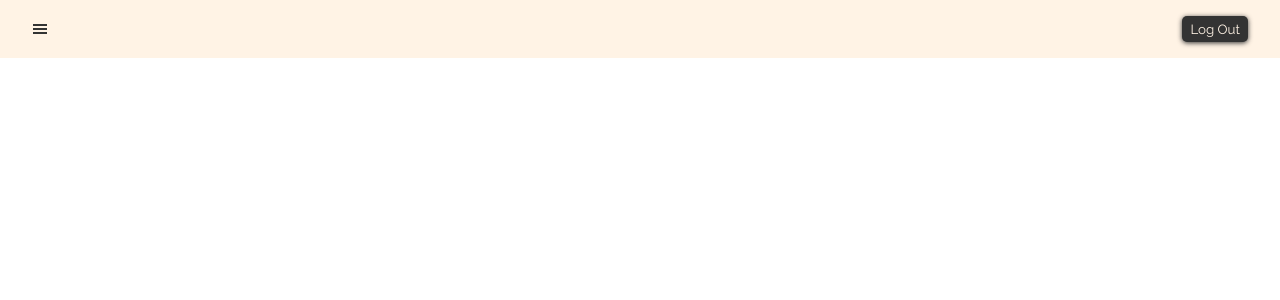
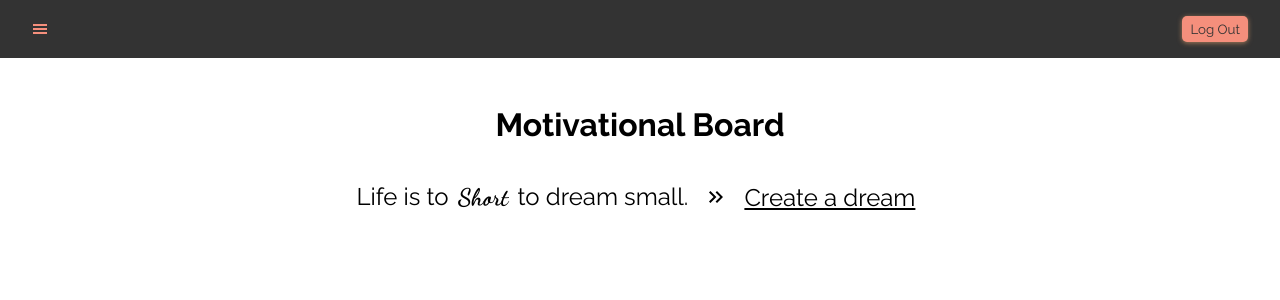
Before and after one commit to DianaEP/motivational-journal, a React (Vite) app: page /motivational-board in a window 1280 px wide. Shown: the top 300 px of the page. Built offline with nearby package versions, Linux system fonts and the light colour scheme.

Commit message:
create and style MotivationalBoard component

```diff
--- a/src/components/authentication/register/Register.jsx
+++ b/src/components/authentication/register/Register.jsx
@@ -14,7 +14,7 @@ export default function Register() {
     return (
       <>
         <div className="wrapper">
-          <div className='auth-container  auth-login'>
+          <div className='auth-container  auth-register'>
 
               <div className="welcome-info welcome-register">
                 <h2>Welcome to <span>About me</span></h2>
--- a/src/components/header/Header.css
+++ b/src/components/header/Header.css
@@ -3,7 +3,7 @@
     justify-content: space-between;
     align-items: center;
     column-gap: 3rem;
-    background-color: var(--color3font);
+    background-color: var(--color1);
     padding: 1rem;
 
 }
@@ -16,7 +16,7 @@
 
 .header svg{
     margin-left: 1rem;
-    color: var(--color1);
+    color: var(--color1-login);
     cursor: pointer;
 }
 
@@ -24,9 +24,9 @@
     padding: 0.3rem 0.5rem;
     font-family: var(--font-family);
     border: none;
-    color: var(--color3font);
-    background-color: var(--color1);
-    box-shadow: 0 1px 5px var(--color1);
+    color: var(--color1);
+    background-color: var(--color1-login);
+    box-shadow: 0 1px 5px var(--color4);
     border-radius: 5px;
     margin-right: 1rem;
     cursor: pointer;
--- a/src/components/motivational-board/MotivationalBoard.css
+++ b/src/components/motivational-board/MotivationalBoard.css
@@ -0,0 +1,175 @@
+.board-wrapper{
+    padding: 2rem;
+}
+
+.display-cards{
+    display: flex;
+    justify-content: space-between;
+    flex-wrap: wrap;
+}
+.board-intro{
+   display: flex;
+   flex-direction: column;
+   row-gap: 1rem;
+}
+
+.board-intro h1{
+    text-align: center;
+    margin: 1rem;
+}
+
+.create{
+    display: flex;
+    justify-content: center;
+    align-items: center;
+    margin-bottom: 2rem;
+}
+
+.create p{
+    font-size: 1.5rem;
+
+}
+
+.create p span{
+    font-family: var(--font-family2);
+    padding: 0.2rem;
+    text-transform: capitalize;
+    font-weight: bold;
+}
+
+.create svg{
+    margin-left: 1rem;
+    font-size: 1.5rem;
+}
+
+.create-btn{
+    background-color: transparent;
+    border: none;
+    font-family: var(--font-family1);
+    font-size: 1.5rem;
+    margin-left: 0.5rem;
+    padding: 0.5rem;
+    text-decoration: underline;
+    cursor: pointer;
+
+
+}
+
+.create-btn:hover{
+    font-family: var(--font-family2);
+    text-decoration: none;
+}
+
+
+.card-container{
+    position: relative;
+    display: flex;
+    flex-direction: column;
+    width: 20rem;
+    height: fit-content;
+    background-color: white;
+    border-radius: 1rem;
+    box-shadow: 0px 10px 8px var(--color1);
+    margin: 0.5rem;
+    padding-bottom: 1rem;
+    overflow: hidden;
+
+    /* transform: rotate(10deg);
+     */
+}
+
+.card-container img{
+    width: 100%;
+    border-radius: 1rem 1rem 0 0;
+
+
+
+}
+
+.card-container > svg{
+    margin-left: 7px;
+    color: var(--color1);
+    cursor: pointer;
+
+}
+
+.card-name-input{
+    color: var(--color1);
+    /* background-color: var(--color3font); */
+    height: 60px;
+    text-align: center;
+    font-size: 1.8rem;
+    outline: none;
+    border: none;
+}
+
+.card-name-input::placeholder{
+    font-family: var(--font-family);
+    text-transform: capitalize;
+    color: var(--color1);
+}
+
+.card-text-input{
+    text-align: center;
+    color: var(--color1);
+    /* background-color: var(--color3font); */
+    font-family: var(--font-family);
+    font-size: 1rem;
+    padding: 0.5rem;
+    outline: none;
+    border: none;
+    border-top: 1px solid var(--color1);
+    resize: none;
+    margin: 0.2rem;
+
+
+}
+
+.card-text-input::placeholder{
+    font-family: var(--font-family);
+    color: var(--color1);
+}
+
+#pin-img{
+    width: 60px;
+    position: absolute;
+    left: 120px;
+    top: 10px;
+}
+
+.hidden-container{
+    height: 32px;
+}
+
+.hidden-style{
+    position: absolute;
+    display:flex;
+    justify-content: space-around;
+    bottom: -60px;
+    transition : all 0.8s;
+    width:100%;
+}
+
+.hidden-style.activated{
+    bottom: 20px;
+}
+
+.hidden-style button{
+    color: var(--color1);
+    background-color: transparent;
+    font-family: var(--font-family);
+    border: 1px solid var(--color1);
+    border-radius: 5px;
+    padding: 3px;
+    cursor: pointer;
+
+}
+
+.hidden-style button:hover{
+    border: 1px solid var(--color1-login);
+}
+
+.button-icons{
+    display: flex;
+    column-gap: 5px;
+}
--- a/src/components/motivational-board/MotivationalBoard.jsx
+++ b/src/components/motivational-board/MotivationalBoard.jsx
@@ -1,11 +1,98 @@
-import "./MotivationalBoard.css"
+import { useState } from "react";
+import "./MotivationalBoard.css";
+import { MdKeyboardDoubleArrowRight } from "react-icons/md";
+import pin from "../../assets/pin.png";
+import { FaArrowsRotate } from "react-icons/fa6";
+import { FaFont } from "react-icons/fa";
+import { IoColorPaletteOutline } from "react-icons/io5";
+import { HiMenuAlt4 } from "react-icons/hi";
 
 export default function MotivationalBoard() {
+  // create card on click button
+  const [cards, setCards] = useState([]);
+  const [showStyleButtons, setShowStyleButtons] = useState(false);
 
+  const showButtons = () => setShowStyleButtons(!showStyleButtons);
 
-    return (
-      <>
+  const addNewCard = () => {
+    const newCard = {
+      id: cards.length + 1,
+      name: "",
+      text: "",
+    };
 
-      </>
-    )
-  }
+    setCards([...cards, newCard]);
+  };
+
+  const nameChange = (event, cardId) => {
+    const updatedName = cards.map((card) =>
+      card.id === cardId ? { ...card, name: event.target.value } : card
+    );
+    setCards(updatedName);
+  };
+
+  const textChange = (event, cardId) => {
+    const updatedText = cards.map((card) =>
+      card.id === cardId ? { ...card, text: event.target.value } : card
+    );
+    setCards(updatedText);
+  };
+
+  return (
+    <>
+      <div className="board-wrapper">
+        <div className="board-intro">
+          <h1>Motivational Board</h1>
+          <div className="create">
+            <p>
+              Life is to <span>short</span> to dream small.
+            </p>
+            <MdKeyboardDoubleArrowRight />
+            <button className="create-btn" onClick={addNewCard}>
+              Create a dream
+            </button>
+          </div>
+        </div>
+
+        <div className="display-cards">
+          {cards.map((card) => (
+            <div key={card.id} className="card-container">
+              <img id="pin-img" src={pin} alt="pin" />
+              <img src="https://picsum.photos/300/200" alt="Card image" />
+              <input
+                className="card-name-input"
+                type="text"
+                placeholder="Card name"
+                value={card.name}
+                onChange={(event) => nameChange(event, card.id)}
+              />
+              <textarea
+                className="card-text-input"
+                name="user-text"
+                id=""
+                cols="30"
+                rows="10"
+                placeholder="Say something about..."
+                value={card.text}
+                onChange={(event) => textChange(event, card.id)}
+              ></textarea>
+
+              <HiMenuAlt4 onClick={showButtons} />
+              <div className="hidden-container">
+                <div
+                  className={showStyleButtons ? "hidden-style activated" : "hidden-style"}>
+                  <div className="button-icons">
+                    <button><FaFont /></button>
+                    <button><FaArrowsRotate /></button>
+                    <button><IoColorPaletteOutline /></button>
+                  </div>
+                  <button>Update</button>
+                </div>
+              </div>
+            </div>
+          ))}
+        </div>
+      </div>
+    </>
+  );
+}
--- a/src/components/nav/Nav.css
+++ b/src/components/nav/Nav.css
@@ -16,11 +16,12 @@
 .navbar{
     width: 240px;
     position: absolute;
+    z-index: 1;
     height: 95vh;
     padding: 20px;
     left: -100%;
     transition : all 0.8s;
-    background-color: var(--color3font);
+    background-color: var(--color1);
 
 }
 
@@ -29,6 +30,7 @@
     margin: 0 0 1rem 1rem;
 
 
+
 }
 
 .navbar.active{
--- a/src/index.css
+++ b/src/index.css
@@ -11,6 +11,7 @@
   --color6-planner: #91bab277;
   --color1-login: #f58f7c;
   --color2-login: #f2c4ce;
+  --color1-gray: #d6d6d6;
 }
 
 *{
@@ -26,7 +27,7 @@ body{
 
 a {
   text-decoration: inherit;
-  color: var(--color1) ;
+  color: var(--color1-login) ;
   font-weight: bold;
   font-size: 1rem;
   text-transform: capitalize;
@@ -35,8 +36,8 @@ a {
 
 
 a:hover {
-  color: var(--color3font);
-  background-color: var(--color1);
+  color: var(--color1);
+  background-color: var(--color1-login);
   padding: 10px 15px;
   border-radius: 10px;
   transition-duration: 0.1s;
```
Also changed, not shown: src/assets/logo3.svg, src/assets/pin.png (added).
